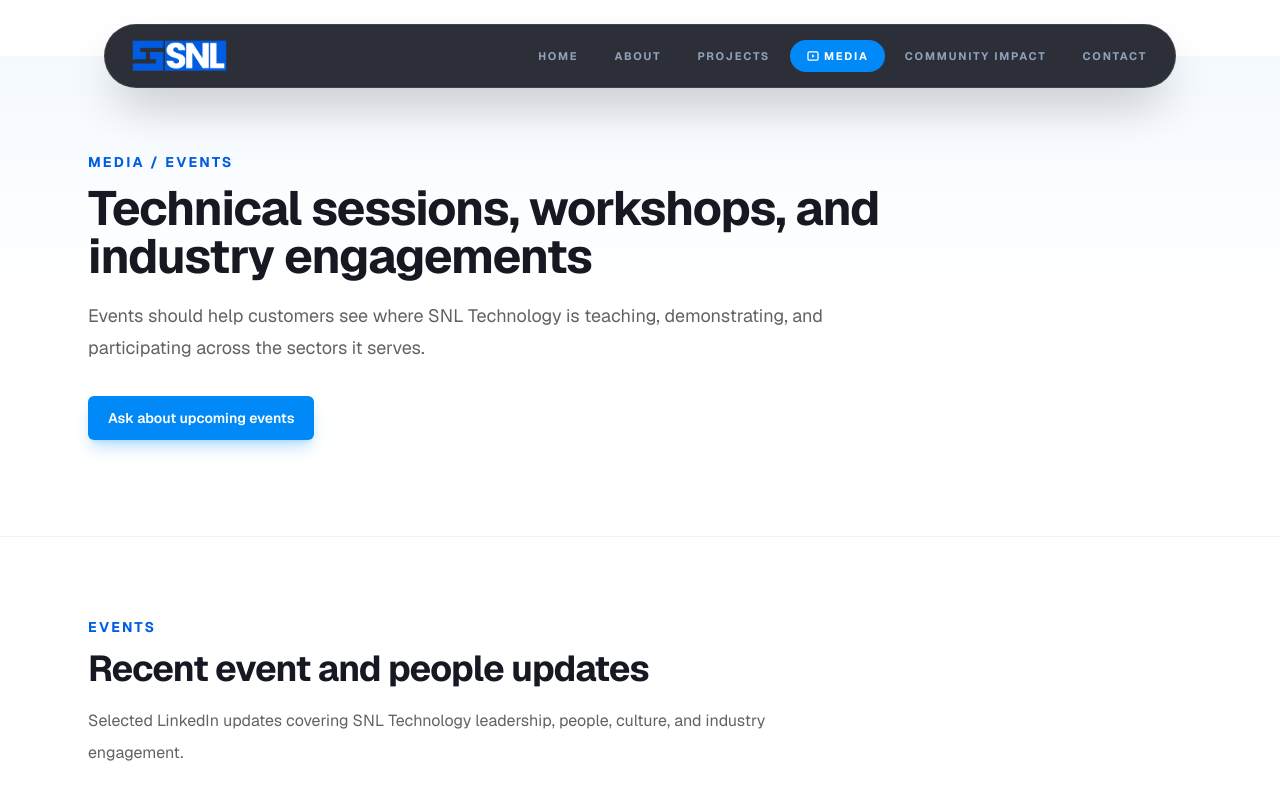
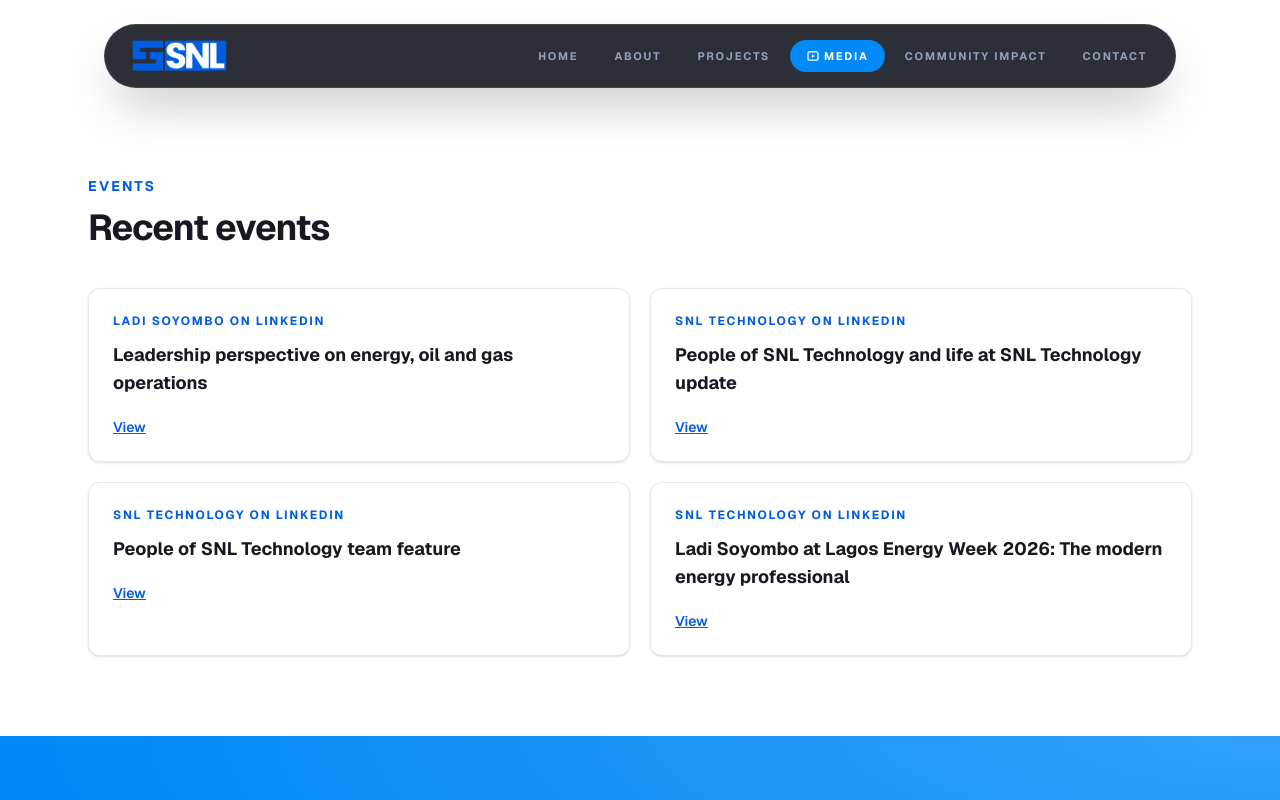
Before and after one commit to Hazanhebrahim/snl-backup, a Next.js app: page /media/events in a window 1280 px wide. Shown: the top 800 px of the page. Built offline with nearby package versions, Linux system fonts and the light colour scheme.

Commit message:
fix: correct typos and improve text clarity across multiple pages

```diff
--- a/src/app/about/page.tsx
+++ b/src/app/about/page.tsx
@@ -26,7 +26,7 @@
 
       <Section
         eyebrow="Who we are"
-        title="Ensuring relianility in demanding operations"
+        title="Ensuring reliability in demanding operations"
         description="SNL Technology is a leading provider of monitoring systems, fluid system products, and software services to Nigeria's upstream and industrial sectors. As an authorised reseller for Swagelok Sub-Saharan Africa and partner of IFS in Nigeria, the company has supported some of the country's largest and most significant upstream and industrial projects.">
         <div className="grid gap-6 md:grid-cols-3">
           <div className="rounded-xl border border-slate-200 p-6">
--- a/src/app/media/articles/page.tsx
+++ b/src/app/media/articles/page.tsx
@@ -32,11 +32,12 @@
 export default function ArticlesPage() {
   return (
     <>
-      <PageIntro
+      {/* <PageIntro
         eyebrow="Media / Articles"
         title="Useful technical insight for asset-intensive teams"
         description="Articles give SNL Technology a place to explain problems, solutions, and practical decision points across its service portfolio."
-      />
+      /> */}
+      <div className="mt-24"></div>
 
       <Section
         eyebrow="Articles"
@@ -50,13 +51,15 @@
         </div>
       </Section>
 
-      <Section
+      {/* <Section
         title="Article lanes"
         description="These editorial lanes keep future content close to the company’s commercial strengths and customer questions.">
         <div className="grid gap-8 lg:grid-cols-[1fr_1fr] lg:items-center">
           <div className="space-y-5">
             {articleTopics.map((topic) => (
-              <article key={topic.title} className="rounded-xl border border-slate-200 bg-white p-6">
+              <article
+                key={topic.title}
+                className="rounded-xl border border-slate-200 bg-white p-6">
                 <h2 className="text-lg font-bold text-navy">{topic.title}</h2>
                 <p className="mt-3 text-sm leading-7 text-slate-600">
                   {topic.description}
@@ -72,7 +75,7 @@
             className="aspect-4/3 w-full rounded-xl object-cover"
           />
         </div>
-      </Section>
+      </Section> */}
     </>
   );
 }
--- a/src/app/media/events/page.tsx
+++ b/src/app/media/events/page.tsx
@@ -47,17 +47,19 @@
 export default function EventsPage() {
   return (
     <>
-      <PageIntro
+      {/* <PageIntro
         eyebrow="Media / Events"
         title="Technical sessions, workshops, and industry engagements"
         description="Events should help customers see where SNL Technology is teaching, demonstrating, and participating across the sectors it serves."
         primaryCta={{ href: "/contact", label: "Ask about upcoming events" }}
-      />
+      /> */}
+      <div className="mt-24"></div>
 
       <Section
         eyebrow="Events"
-        title="Recent event and people updates"
-        description="Selected LinkedIn updates covering SNL Technology leadership, people, culture, and industry engagement.">
+        title="Recent events"
+        // description="Selected LinkedIn updates covering SNL Technology leadership, people, culture, and industry engagement."
+        description="">
         <div className="grid gap-5 md:grid-cols-2">
           {eventLinks.map((item) => (
             <Link
@@ -66,21 +68,21 @@
               target="_blank"
               rel="noreferrer"
               className="group rounded-xl border border-slate-200 bg-white p-6 shadow-sm transition hover:-translate-y-1 hover:border-primary/30 hover:shadow-xl hover:shadow-primary/10">
-              <p className="text-xs font-bold uppercase tracking-[0.14em] text-accent">
+              <p className="text-xs font-bold uppercase tracking-[0.14em] text-eyebrow">
                 {item.source}
               </p>
               <h2 className="mt-3 text-lg font-bold leading-7 text-navy group-hover:text-primary">
                 {item.title}
               </h2>
-              <p className="mt-5 text-sm font-semibold text-primary">
-                View update
+              <p className="mt-5 text-sm font-semibold text-eyebrow underline">
+                View
               </p>
             </Link>
           ))}
         </div>
       </Section>
 
-      <Section
+      {/* <Section
         title="Event coverage framework"
         description="This page can carry upcoming sessions, post-event recaps, partner-led programmes, and registration calls when dates are approved.">
         <div className="grid gap-8 lg:grid-cols-[0.9fr_1.1fr] lg:items-center">
@@ -93,7 +95,9 @@
           />
           <div className="grid gap-4 sm:grid-cols-2">
             {eventTracks.map((track) => (
-              <article key={track} className="rounded-xl border border-slate-200 bg-white p-6">
+              <article
+                key={track}
+                className="rounded-xl border border-slate-200 bg-white p-6">
                 <p className="text-sm font-semibold leading-7 text-slate-800">
                   {track}
                 </p>
@@ -101,7 +105,7 @@
             ))}
           </div>
         </div>
-      </Section>
+      </Section> */}
 
       <CtaBand
         title="Planning a technical session?"
--- a/src/app/media/news/page.tsx
+++ b/src/app/media/news/page.tsx
@@ -46,7 +46,7 @@
   {
     title:
       "SNL Technology partners with IFS to revolutionise Nigeria's energy landscape",
-    source: "APIE Project",
+    source: "APIE News",
     href: "https://appsaf.apieproject.com/news/2023/05/29/snl-technology-partners-with-ifs-to-revolutionise-nigerias-energy-landscape-an-exclusive-interview-with-snl-techs-ceo-ladi-soyombo/",
   },
   {
@@ -60,15 +60,16 @@
 export default function NewsPage() {
   return (
     <>
-      <PageIntro
+      {/* <PageIntro
         eyebrow="Media / News"
         title="News that keeps customers and partners current"
         description="A clean newsroom for approved announcements, partner updates, and operational milestones from SNL Technology."
-      />
+      /> */}
+      <div className="mt-24"></div>
 
       <Section
         eyebrow="News"
-        title="SNL Technology in the media"
+        title="SNL Technology in the news"
         description="External coverage and partner stories about SNL Technology's work in software, digital operations, and energy-sector transformation.">
         <div className="grid gap-5 md:grid-cols-2">
           {externalNews.map((item) => (
@@ -78,13 +79,13 @@
               target="_blank"
               rel="noreferrer"
               className="group rounded-xl border border-slate-200 bg-white p-6 shadow-sm transition hover:-translate-y-1 hover:border-primary/30 hover:shadow-xl hover:shadow-primary/10">
-              <p className="text-xs font-bold uppercase tracking-[0.14em] text-accent">
+              <p className="text-xs font-bold uppercase tracking-[0.14em] text-eyebrow">
                 {item.source}
               </p>
               <h2 className="mt-3 text-lg font-bold leading-7 text-navy group-hover:text-primary">
                 {item.title}
               </h2>
-              <p className="mt-5 text-sm font-semibold text-primary">
+              <p className="mt-5 text-sm font-semibold text-eyebrow underline">
                 Read story
               </p>
             </Link>
@@ -92,13 +93,15 @@
         </div>
       </Section>
 
-      <Section
+      {/* <Section
         title="Newsroom structure"
         description="Use this page for timely, factual updates that help customers understand what has changed and why it matters.">
         <div className="grid gap-8 lg:grid-cols-[1.1fr_0.9fr] lg:items-center">
           <div className="grid gap-5">
             {newsItems.map((item) => (
-              <article key={item.title} className="rounded-xl border border-slate-200 bg-white p-6">
+              <article
+                key={item.title}
+                className="rounded-xl border border-slate-200 bg-white p-6">
                 <h2 className="text-lg font-bold text-navy">{item.title}</h2>
                 <p className="mt-3 text-sm leading-7 text-slate-600">
                   {item.description}
@@ -114,7 +117,7 @@
             className="aspect-4/3 w-full rounded-xl object-cover"
           />
         </div>
-      </Section>
+      </Section> */}
     </>
   );
 }
```
Also changed, not shown: src/app/community-impact/page.tsx (+13 -10 lines).
